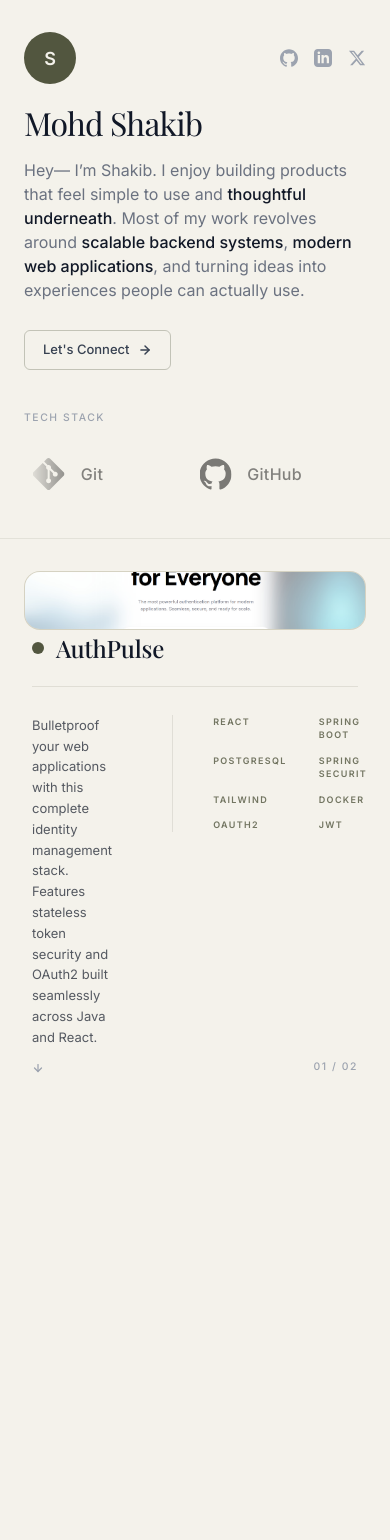
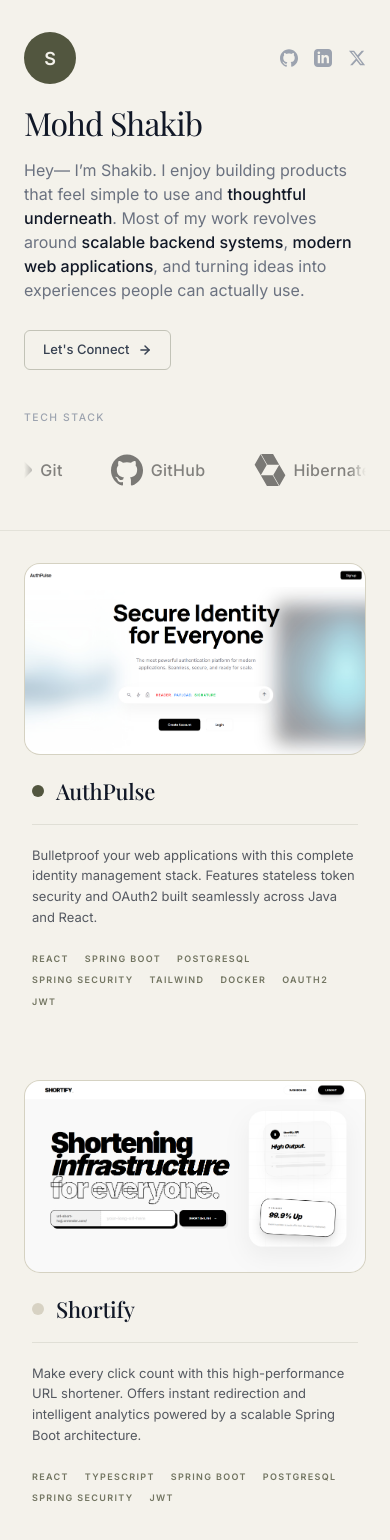
Before and after one commit to benpointdex/portfolio, a React (Vite) app: page / in a window 390 px wide. Shown: the top 1540 px of the page. Before the commit the page ends 1087 px from the top, so only its background shows below. Built offline with nearby package versions, Linux system fonts and the light colour scheme.

Commit message:
fix: fixed the responsiveness

```diff
--- a/src/components/ProjectDetail.jsx
+++ b/src/components/ProjectDetail.jsx
@@ -5,6 +5,17 @@ import { projects } from './Projects';
 const ProjectDetail = () => {
   const { id } = useParams();
   const project = projects.find(p => p.id === id) || projects[0];
+
+  const [isMobile, setIsMobile] = React.useState(false);
+
+  React.useEffect(() => {
+    const checkMobile = () => {
+      setIsMobile(window.innerWidth <= 768);
+    };
+    checkMobile();
+    window.addEventListener('resize', checkMobile);
+    return () => window.removeEventListener('resize', checkMobile);
+  }, []);
 
   React.useEffect(() => {
     window.scrollTo(0, 0);
@@ -17,7 +28,7 @@ const ProjectDetail = () => {
   return (
     <div className="detail-container">
       {/* Navigation */}
-      <div style={{ marginBottom: '48px' }}>
+      <div style={{ marginBottom: isMobile ? '24px' : '48px' }}>
         <Link
           to="/"
           style={{
@@ -45,7 +56,7 @@ const ProjectDetail = () => {
       {/* Header */}
       <div style={{
         maxWidth: '800px',
-        marginBottom: '48px',
+        marginBottom: isMobile ? '32px' : '48px',
       }}>
         <h1 className="detail-title">
           {project.name}
@@ -61,7 +72,13 @@ const ProjectDetail = () => {
           {project.description}
         </p>
 
-        <div style={{ display: 'flex', alignItems: 'center', gap: '20px', marginBottom: '48px' }}>
+        <div style={{
+          display: 'flex',
+          flexDirection: isMobile ? 'column' : 'row',
+          alignItems: isMobile ? 'stretch' : 'center',
+          gap: isMobile ? '16px' : '20px',
+          marginBottom: isMobile ? '32px' : '48px'
+        }}>
           <a
             href={project.liveUrl}
             target="_blank"
@@ -69,14 +86,16 @@ const ProjectDetail = () => {
             style={{
               display: 'inline-flex',
               alignItems: 'center',
+              justifyContent: 'center',
               gap: '8px',
-              padding: '14px 28px',
+              padding: isMobile ? '12px 24px' : '14px 28px',
               backgroundColor: '#52563F',
               color: '#F4F2EB',
               fontSize: '15px',
               fontWeight: '500',
               borderRadius: '9999px',
               textDecoration: 'none',
+              textAlign: 'center',
             }}
           >
             Launch Project
@@ -86,7 +105,13 @@ const ProjectDetail = () => {
               <line x1="10" y1="14" x2="21" y2="3" />
             </svg>
           </a>
-          <div style={{ display: 'flex', gap: '16px', alignItems: 'center' }}>
+          <div style={{
+            display: 'flex',
+            gap: '20px',
+            alignItems: 'center',
+            justifyContent: isMobile ? 'center' : 'flex-start',
+            paddingTop: isMobile ? '8px' : '0'
+          }}>
             <a href={project.githubUrl} target="_blank" rel="noreferrer" style={{ color: '#111827' }}><svg width="20" height="20" viewBox="0 0 24 24" fill="currentColor"><path d="M12 .297c-6.63 0-12 5.373-12 12 0 5.303 3.438 9.8 8.205 11.385.6.113.82-.258.82-.577 0-.285-.01-1.04-.015-2.04-3.338.724-4.042-1.61-4.042-1.61C4.422 18.07 3.633 17.7 3.633 17.7c-1.087-.744.084-.729.084-.729 1.205.084 1.838 1.236 1.838 1.236 1.07 1.835 2.809 1.305 3.495.998.108-.776.417-1.305.76-1.605-2.665-.3-5.466-1.332-5.466-5.93 0-1.31.465-2.38 1.235-3.22-.135-.303-.54-1.523.105-3.176 0 0 1.005-.322 3.3 1.23.96-.267 1.98-.399 3-.405 1.02.006 2.04.138 3 .405 2.28-1.552 3.285-1.23 3.285-1.23.645 1.653.24 2.873.12 3.176.765.84 1.23 1.91 1.23 3.22 0 4.61-2.805 5.625-5.475 5.92.43.372.823 1.102.823 2.222 0 1.606-.015 2.896-.015 3.286 0 .315.21.69.825.57C20.565 22.092 24 17.592 24 12.297c0-6.627-5.373-12-12-12" /></svg></a>
             <a href={project.liveUrl} target="_blank" rel="noreferrer" style={{ color: '#111827' }}><svg width="20" height="20" viewBox="0 0 24 24" fill="none" stroke="currentColor" strokeWidth="2" strokeLinecap="round" strokeLinejoin="round"><path d="M18 13v6a2 2 0 0 1-2 2H5a2 2 0 0 1-2-2V8a2 2 0 0 1 2-2h6" /><polyline points="15 3 21 3 21 9" /><line x1="10" y1="14" x2="21" y2="3" /></svg></a>
             <a href="https://www.linkedin.com/in/mohd-shakib-4b3a03331" target="_blank" rel="noreferrer" style={{ color: '#111827' }}><svg width="20" height="20" viewBox="0 0 24 24" fill="currentColor"><path d="M19 0h-14c-2.761 0-5 2.239-5 5v14c0 2.761 2.239 5 5 5h14c2.762 0 5-2.239 5-5v-14c0-2.761-2.238-5-5-5zm-11 19h-3v-11h3v11zm-1.5-12.268c-.966 0-1.75-.79-1.75-1.764s.784-1.764 1.75-1.764 1.75.79 1.75 1.764-.783 1.764-1.75 1.764zm13.5 12.268h-3v-5.604c0-3.368-4-3.113-4 0v5.604h-3v-11h3v1.765c1.396-2.586 7-2.777 7 2.476v6.759z" /></svg></a>
@@ -94,7 +119,7 @@ const ProjectDetail = () => {
         </div>
 
         {/* Tech Stack Section */}
-        <div style={{ marginTop: '48px' }}>
+        <div style={{ marginTop: isMobile ? '32px' : '48px' }}>
           <p style={{
             fontFamily: 'Inter, sans-serif',
             fontSize: '10.4px', // body-md per design.md
@@ -132,7 +157,7 @@ const ProjectDetail = () => {
       <div style={{
         display: 'flex',
         flexDirection: 'column',
-        gap: '48px',
+        gap: isMobile ? '24px' : '48px',
         maxWidth: '1200px'
       }}>
         {validScreenshots.map((img, idx) => (
--- a/src/components/Projects.jsx
+++ b/src/components/Projects.jsx
@@ -40,7 +40,7 @@ export const projects = [
 ];
 
 
-const ProjectCard = ({ project, isLast }) => {
+const ProjectCard = ({ project, isMobile }) => {
   const [isHovered, setIsHovered] = React.useState(false);
 
   return (
@@ -52,7 +52,7 @@ const ProjectCard = ({ project, isLast }) => {
     >
       <div
         style={{
-          height: '100%',
+          height: isMobile ? 'auto' : '100%',
           display: 'flex',
           flexDirection: 'column',
           paddingBottom: '0', // Stuck to the bottom
@@ -68,6 +68,7 @@ const ProjectCard = ({ project, isLast }) => {
           width: '100%',
           aspectRatio: '16 / 9',
           transition: 'border-color 0.8s ease',
+          marginBottom: isMobile ? '20px' : '0',
         }}>
           <img
             src={project.image}
@@ -85,12 +86,12 @@ const ProjectCard = ({ project, isLast }) => {
 
         {/* Pushed towards the bottom with refined breathing room */}
         <div style={{
-          marginTop: 'auto',
-          paddingBottom: '40px', // Increased padding for better balance
+          marginTop: isMobile ? '0' : 'auto',
+          paddingBottom: isMobile ? '24px' : '40px', // Reduced breathing room on mobile
           paddingLeft: '8px',
           paddingRight: '8px'
         }}>
-          <div style={{ display: 'flex', alignItems: 'center', gap: '12px', marginBottom: '20px' }}>
+          <div style={{ display: 'flex', alignItems: 'center', gap: '12px', marginBottom: '16px' }}>
             <div style={{
               width: '12px',
               height: '12px',
@@ -100,7 +101,7 @@ const ProjectCard = ({ project, isLast }) => {
             }} />
             <span style={{
               fontFamily: 'Playfair Display, serif',
-              fontSize: '24px',
+              fontSize: isMobile ? '22px' : '24px',
               fontWeight: '500',
               color: '#111827',
               letterSpacing: '-0.01em',
@@ -113,13 +114,13 @@ const ProjectCard = ({ project, isLast }) => {
             height: '0.8px',
             width: '100%',
             backgroundColor: 'rgba(82, 86, 63, 0.12)',
-            marginBottom: '28px'
+            marginBottom: '20px'
           }} />
 
           <div style={{
-            display: 'grid',
-            gridTemplateColumns: '1.8fr 1.2fr',
-            gap: '60px',
+            display: 'flex',
+            flexDirection: isMobile ? 'column' : 'row',
+            gap: isMobile ? '24px' : '60px',
             alignItems: 'start'
           }}>
             <p style={{
@@ -128,17 +129,19 @@ const ProjectCard = ({ project, isLast }) => {
               lineHeight: '1.6',
               color: 'rgba(17, 24, 39, 0.7)', // Slightly softer color
               margin: 0,
-              maxWidth: '600px'
+              maxWidth: isMobile ? '100%' : '600px'
             }}>
               {project.shortDescription}
             </p>
 
             <div style={{
-              display: 'grid',
-              gridTemplateColumns: 'repeat(2, 1fr)',
-              gap: '12px 32px',
-              borderLeft: '0.8px solid rgba(82, 86, 63, 0.12)',
-              paddingLeft: '40px'
+              display: isMobile ? 'flex' : 'grid',
+              flexWrap: isMobile ? 'wrap' : 'none',
+              gridTemplateColumns: isMobile ? 'none' : 'repeat(2, 1fr)',
+              gap: isMobile ? '8px 16px' : '12px 32px',
+              borderLeft: isMobile ? 'none' : '0.8px solid rgba(82, 86, 63, 0.12)',
+              paddingLeft: isMobile ? '0' : '40px',
+              width: isMobile ? '100%' : 'auto'
             }}>
               {project.techStack.map((tech, i) => (
                 <span key={i} style={{
@@ -161,7 +164,19 @@ const ProjectCard = ({ project, isLast }) => {
   );
 };
 
+
 const Projects = () => {
+  const [isMobile, setIsMobile] = React.useState(false);
+
+  React.useEffect(() => {
+    const checkMobile = () => {
+      setIsMobile(window.innerWidth <= 1024);
+    };
+    checkMobile();
+    window.addEventListener('resize', checkMobile);
+    return () => window.removeEventListener('resize', checkMobile);
+  }, []);
+
   const [currentIndex, setCurrentIndex] = React.useState(0);
   const [dragOffset, setDragOffset] = React.useState(0); // live drag preview in px
   const isAnimating = React.useRef(false);
@@ -187,6 +202,7 @@ const Projects = () => {
 
   // --- Wheel ---
   React.useEffect(() => {
+    if (isMobile) return;
     const onWheel = (e) => {
       e.preventDefault();
       if (isAnimating.current) return;
@@ -201,10 +217,11 @@ const Projects = () => {
     };
     window.addEventListener('wheel', onWheel, { passive: false });
     return () => window.removeEventListener('wheel', onWheel);
-  }, [currentIndex, goTo, viewportH]);
+  }, [currentIndex, goTo, viewportH, isMobile]);
 
   // --- Touch ---
   React.useEffect(() => {
+    if (isMobile) return;
     const onTouchStart = (e) => { touchStartY.current = e.touches[0].clientY; };
     const onTouchMove = (e) => {
       e.preventDefault();
@@ -230,7 +247,25 @@ const Projects = () => {
       window.removeEventListener('touchmove', onTouchMove);
       window.removeEventListener('touchend', onTouchEnd);
     };
-  }, [currentIndex, dragOffset, goTo, viewportH]);
+  }, [currentIndex, dragOffset, goTo, viewportH, isMobile]);
+
+  if (isMobile) {
+    return (
+      <div style={{
+        display: 'flex',
+        flexDirection: 'column',
+        gap: '48px',
+        width: '100%',
+        paddingBottom: '48px'
+      }}>
+        {projects.map((project) => (
+          <div key={project.id} style={{ width: '100%' }}>
+            <ProjectCard project={project} isMobile={true} />
+          </div>
+        ))}
+      </div>
+    );
+  }
 
   return (
     <div style={{ width: '100%', height: '100%', position: 'relative', overflow: 'hidden' }}>
@@ -255,7 +290,7 @@ const Projects = () => {
               pointerEvents: isVisible ? 'auto' : 'none',
             }}
           >
-            <ProjectCard project={project} />
+            <ProjectCard project={project} isMobile={false} />
           </div>
         );
       })}
--- a/src/index.css
+++ b/src/index.css
@@ -175,9 +175,9 @@ a {
   .layout-content {
     margin-left: 0;
     width: 100%;
-    height: 65vh; /* Fixed height on mobile to allow the beautiful touch swipe vertical mechanic to function */
-    padding: 32px 24px 0;
-    overflow: hidden;
+    height: auto; /* Changed from 65vh to allow natural scrolling on mobile */
+    padding: 32px 24px 48px; /* Added bottom padding */
+    overflow: visible; /* Changed from hidden to allow natural scrolling on mobile */
   }
 
   .detail-container {
@@ -194,4 +194,28 @@ a {
     padding: 24px;
     border-radius: 16px;
   }
+
+  /* Refined Tech Carousel on mobile to prevent text truncation and excessive spacing */
+  .logo-carousel-container {
+    padding: 12px 0;
+    mask-image: linear-gradient(
+      to right,
+      transparent 0%,
+      black 5%,
+      black 95%,
+      transparent 100%
+    );
+    -webkit-mask-image: linear-gradient(
+      to right,
+      transparent 0%,
+      black 5%,
+      black 95%,
+      transparent 100%
+    );
+  }
+
+  .logo-item {
+    margin: 0 16px; /* Reduced from 40px to fit mobile screens beautifully */
+    gap: 8px; /* Reduced from 16px for a tighter horizontal fit */
+  }
 }
```
Also changed, not shown: vercel.json (added).
